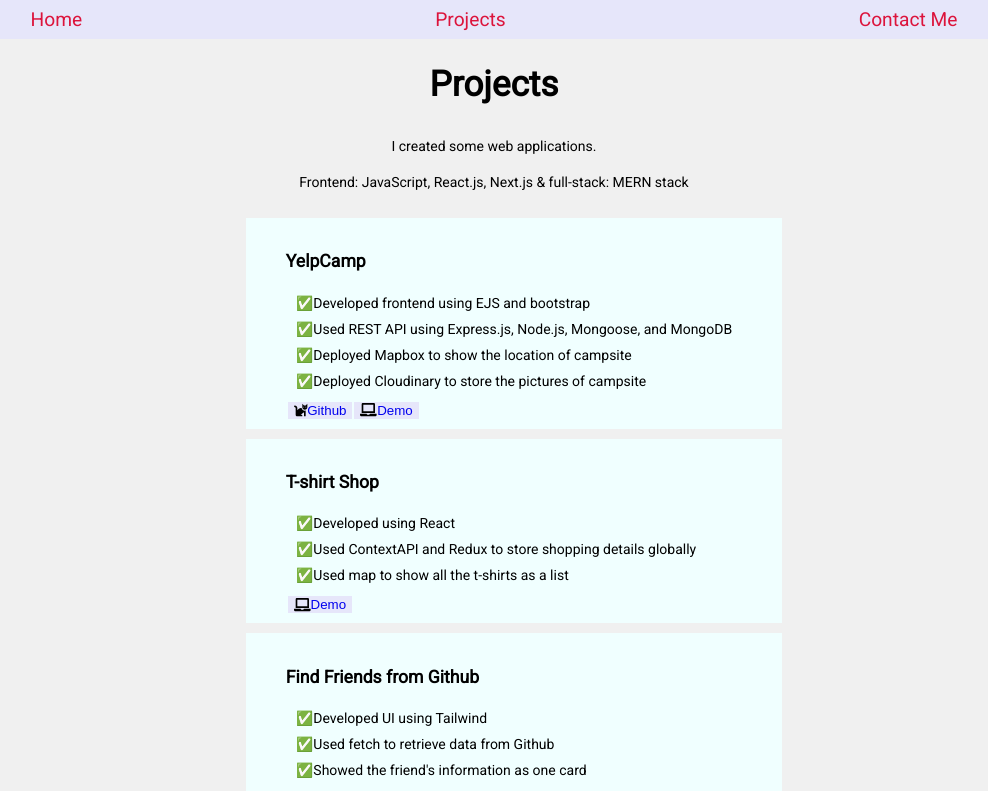
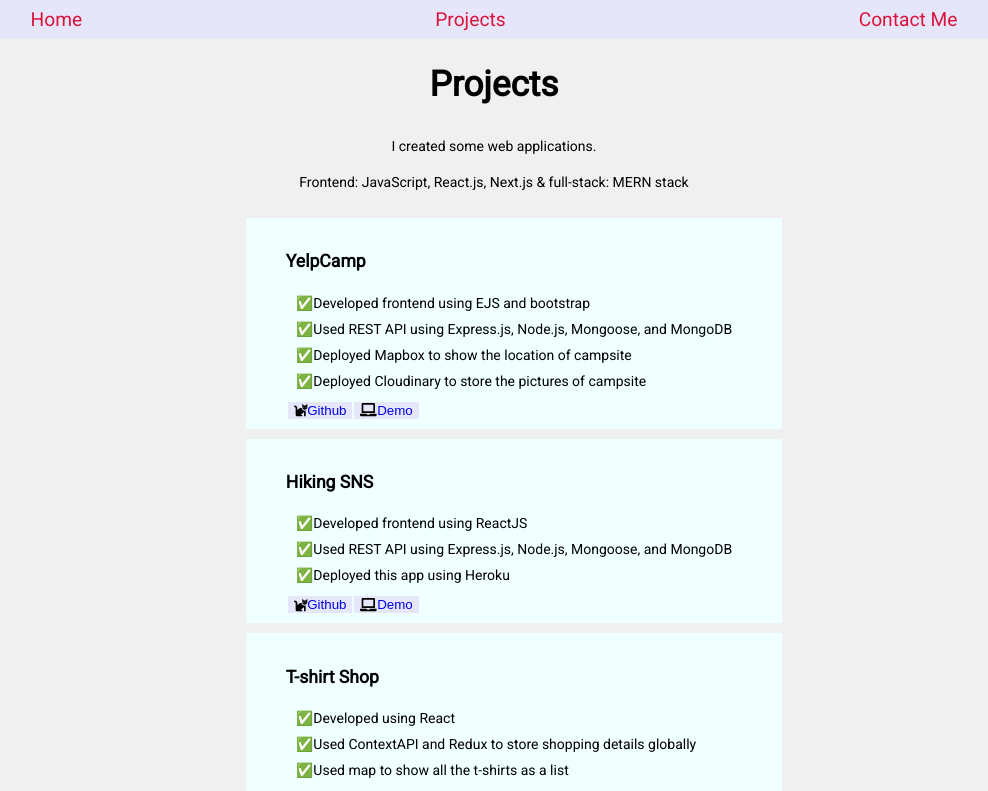
Before and after one commit to sawabe0912/portfolio, a Next.js app: page /sideprojects in a window 1280 px wide. Shown: the top 791 px of the page, without its empty margins (146-1134 px from the left). Built offline with nearby package versions, Linux system fonts and the light colour scheme; a small style sheet from the web is missing.

Commit message:
Update sideprojects.js

```diff
--- a/pages/sideprojects.js
+++ b/pages/sideprojects.js
@@ -24,6 +24,23 @@ export default () => (
 				<button>
 					<FontAwesomeIcon icon={faLaptop}></FontAwesomeIcon>
 					<a href="https://hidden-escarpment-94560.herokuapp.com/">Demo</a>
+				</button>
+			</li>
+
+			<li>
+				<h4>Hiking SNS</h4>
+
+				<p>✅Developed frontend using ReactJS</p>
+				<p>✅Used REST API using Express.js, Node.js, Mongoose, and MongoDB</p>
+				<p>✅Deployed this app using Heroku</p>
+
+				<button>
+					<FontAwesomeIcon icon={faCat}></FontAwesomeIcon>
+					<a href="https://github.com/sawabe0912/YelpCamp-project">Github</a>
+				</button>
+				<button>
+					<FontAwesomeIcon icon={faLaptop}></FontAwesomeIcon>
+					<a href="https://sleepy-island-93887.herokuapp.com/">Demo</a>
 				</button>
 			</li>
 
```
